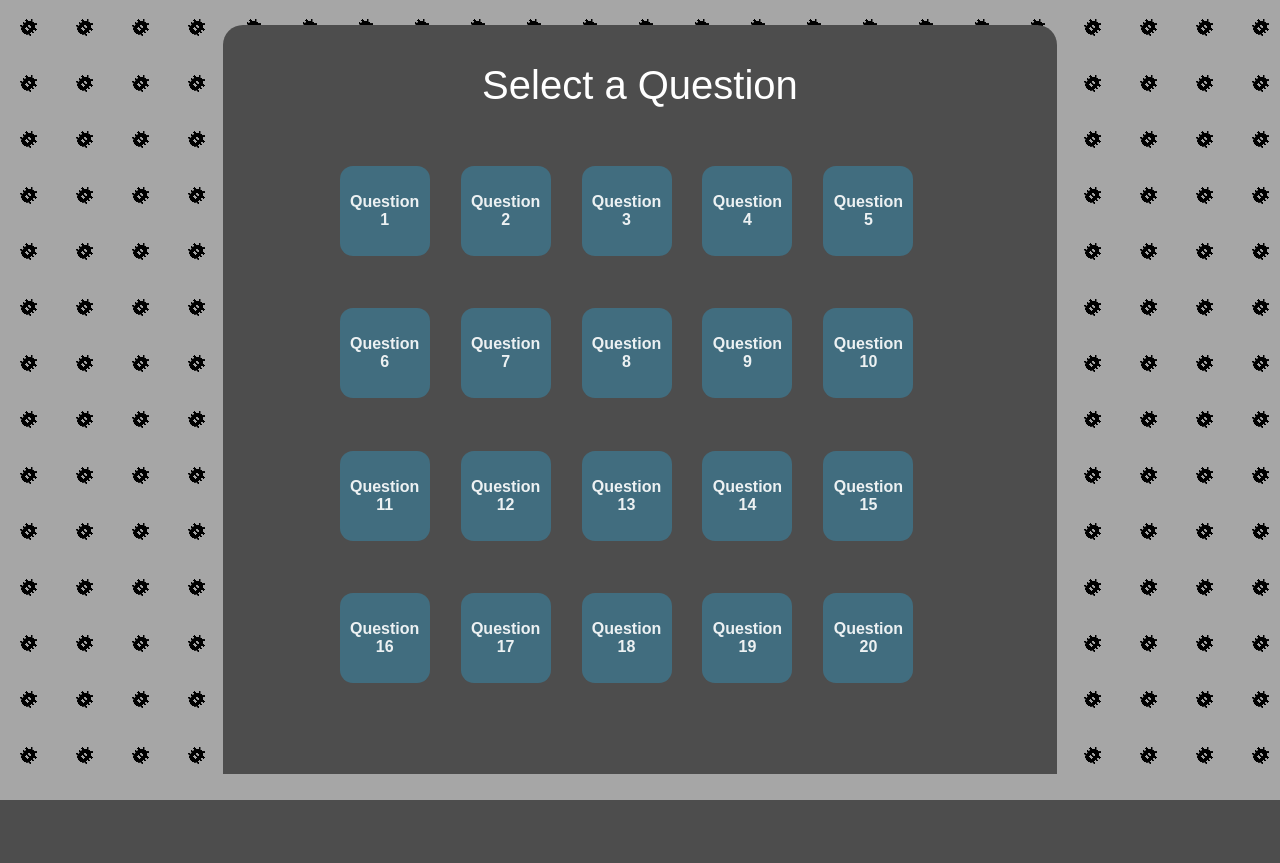
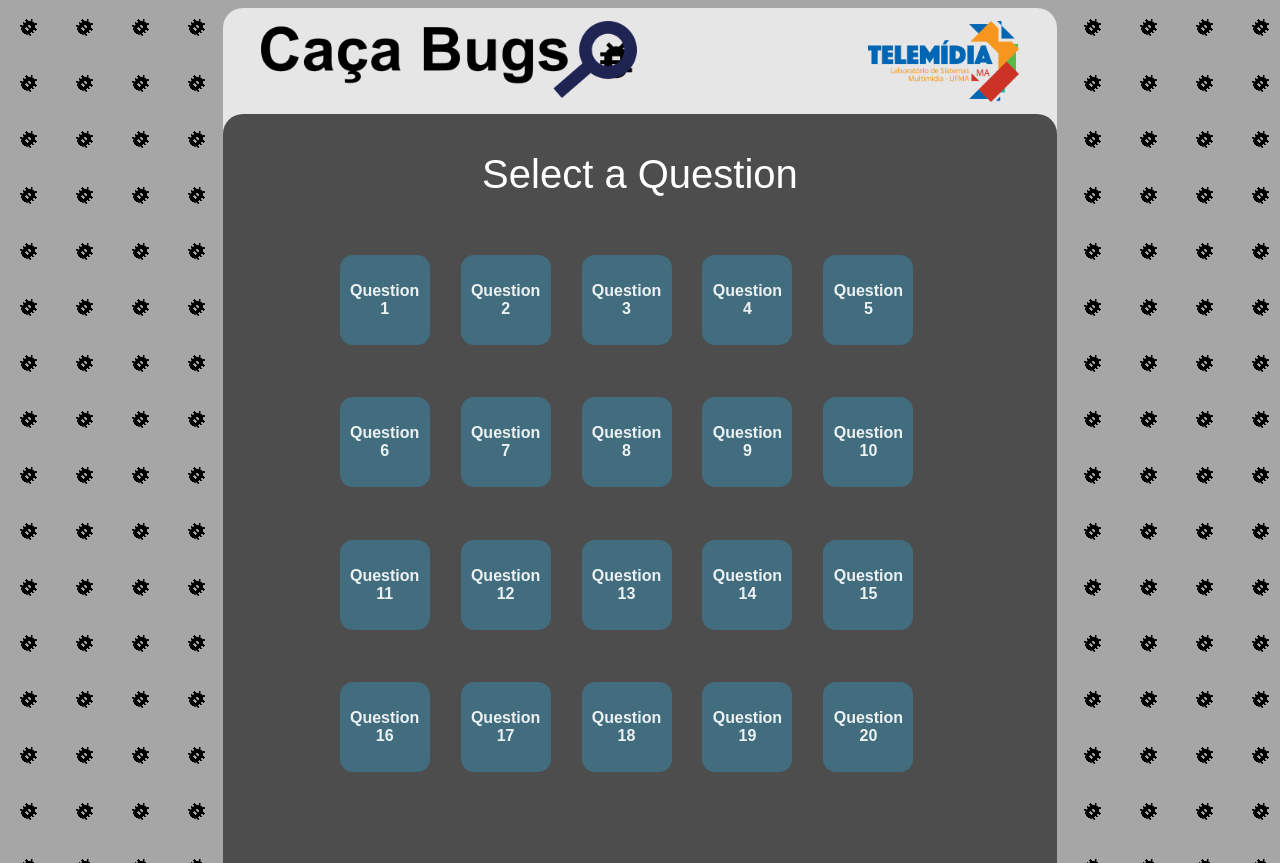
Before and after one commit to paulorcmendes/CacaBugs, a PHP site: page / in a window 1280 px wide. Before the commit the page ends 800 px from the top, so only its background shows below. Run offline with PHP 8.4, Linux system fonts and the light colour scheme.

Commit message:
adicionado logo provisório

```diff
--- a/index.php
+++ b/index.php
@@ -15,6 +15,10 @@
 
 </head>
 <body>
+	<div class = "logo">
+	  <a href="index.php"><img class = "imgLogo" src="logo.png"></a>
+	  <a href="https://telemidiaufma.slack.com"><img class = "parceiro" src="parceiro.png"></a>
+	</div>
 	<div id = "divTotal" class="total">
 		<script>
 		loadHTMLOfMenu();
--- a/style.css
+++ b/style.css
@@ -46,10 +46,28 @@ div.input{
 .input input{
     margin-bottom: 5%;
 }
-
+.logo{
+    margin: 0 auto;
+    width: 60%;
+    background: rgb(230, 230, 230);
+    padding-top: 1%;
+    padding-bottom: 4%;
+    padding-left: 3%;
+    padding-right: 3%;
+    border-radius:20px 20px 0px 0px;
+}
+.imgLogo{
+    perspective: relative;
+    max-width: 50%;
+}
+.parceiro{
+    perspective: relative;
+    max-width: 20%;
+    float: right;
+}
 div.total{
     margin: 0 auto;
-    margin-top: 2%;
+    margin-top: -3%;
     background: #4d4d4d;
     font-family:Arial;
     font-size:12px;
```
Also changed, not shown: logo.png (added), parceiro.png (added).
